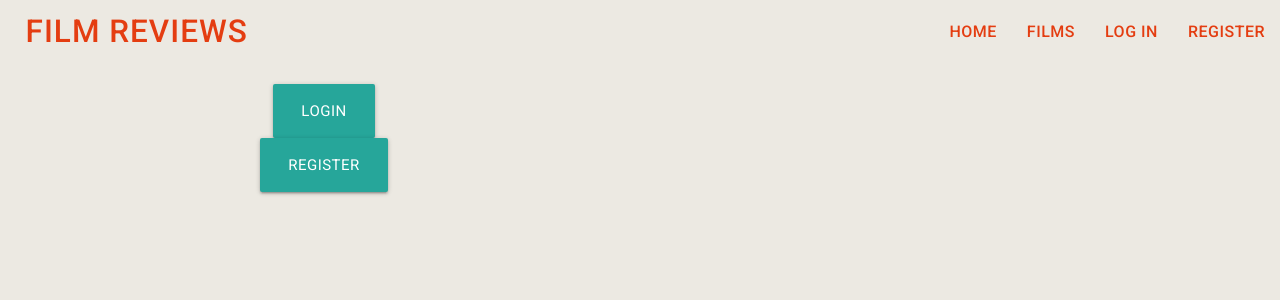
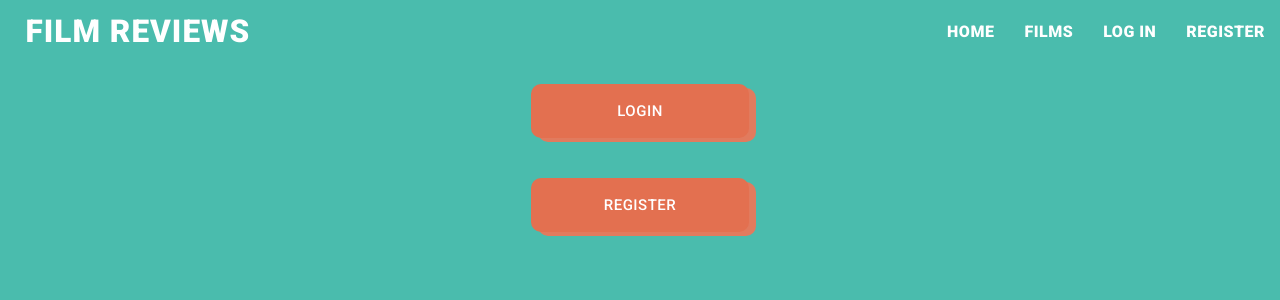
Before and after one commit to samlarby/film_reviewer, a Flask app: page /home in a window 1280 px wide. Shown: the top 300 px of the page. Run offline with Flask 3, Linux system fonts and the light colour scheme; some libraries are stand-ins or nearby versions.

Commit message:
edit base html color scheme

```diff
--- a/static/css/style.css
+++ b/static/css/style.css
@@ -5,19 +5,19 @@
 /* base styling */
 html, body {
     font-family:"Roboto", sans-serif;
-    background-color: #ece9e2;
+    background-color: #4abcad;
 }
 
 nav {
-    background-color: #ece9e2;
+    background-color: #4abcad;
     box-shadow: none;
 }
 
 .nav-buttons a {
     font-size: medium;
-    font-weight: 500;
+    font-weight: 800;
     text-transform: uppercase;
-    color: #e43d11;
+    color: #fff;
     letter-spacing: 0.5px;
 }
 
@@ -37,9 +37,9 @@ nav {
 #page-title {
     padding-left: 2%;
     text-transform: uppercase;
-    font-weight: 500;
+    font-weight: 800;
     letter-spacing: 1px;
-    color: #e43d11;
+    color: #fff;
 }
 
 /* homepage styling */
@@ -51,4 +51,11 @@ nav {
     margin: 20px;
     width: 25%;
     border-radius: 10px;
+    box-shadow: 7px 4px #e17b5e;
+    background-color: #e37050;
+    font-weight: 500;
 }
+
+.home-button a {
+    background-color: #e17b5e;
+}
--- a/templates/films.html
+++ b/templates/films.html
@@ -1,6 +1,6 @@
 {% extends "base.html" %}
 {% block content %}
-<h3 class="blue-text">Films</h3>
+<h4 class="blue-text">Films</h4>
       <div class="row card-panel grey lighten-5">
         <form action="{{ url_for('search') }}" method="post" class="col s12">
             <div class="row valign-wrapper center-align">
--- a/templates/home.html
+++ b/templates/home.html
@@ -1,15 +1,17 @@
 {% extends "base.html" %}
 {% block content %}
 {% if session.user %}
-<div class="container col-s12">
-    <div class="center-align home-button">
-        <a href=" {{ url_for('logout') }}"class="waves-effect waves-light btn-large">Logout</a>
+    <div class="row">
+        <div class="center-align home-button col s12">
+            <a href=" {{ url_for('logout') }}"class="waves-effect waves-light btn-large home-button">Logout</a>
+        </div>
     </div>
-{% else %}
-    <div class="center-align home-button">
-        <a href=" {{ url_for('login') }}"class="waves-effect waves-light btn-large">Login</a>
-        <a href=" {{ url_for('register') }}"class="waves-effect waves-light btn-large">Register</a>
+    {% else %}
+    <div class="row">
+        <div class="col s12 center-align">
+            <a href=" {{ url_for('login') }}"class="waves-effect waves-light btn-large home-button">Login</a><br>
+            <a href=" {{ url_for('register') }}"class="waves-effect waves-light btn-large home-button">Register</a>
+        </div>
     </div>
-</div>
 {% endif %}
 {% endblock %}
```
